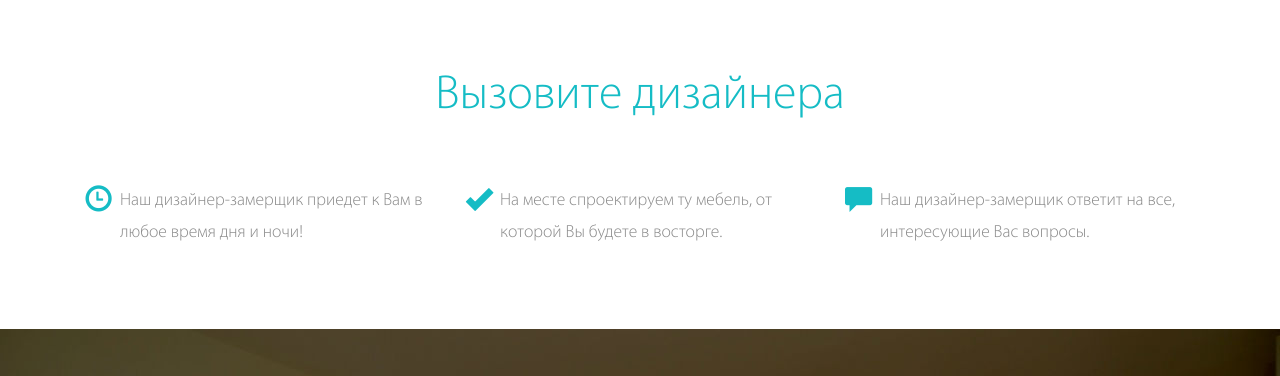
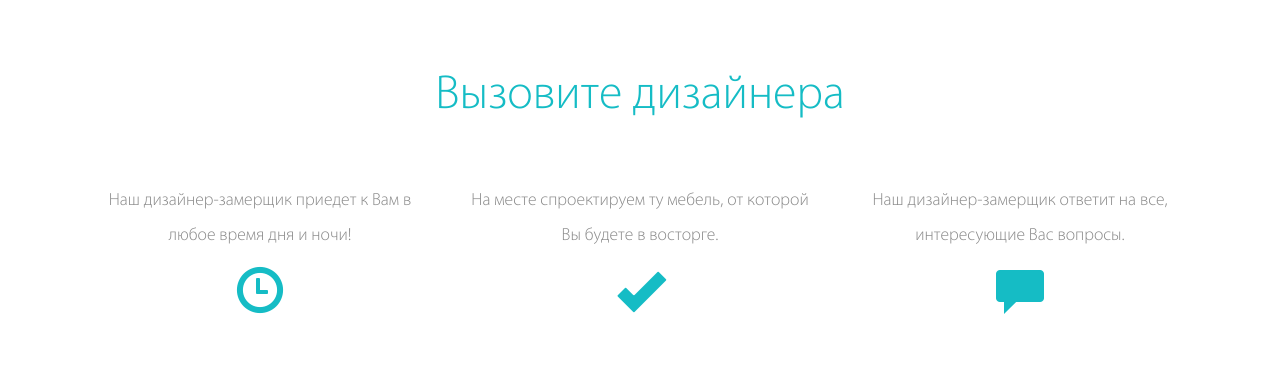
Before and after one commit to mebel-innate/mebel-innate.github.io, a plain HTML site: page index.html in a window 1280 px wide. Shown: the part 2435-2811 px from the top of the page. Drawn offline with Linux system fonts and the light colour scheme.

Commit message:
Test commit

```diff
--- a/index.html
+++ b/index.html
@@ -388,43 +388,26 @@ License URL: http://creativecommons.org/licenses/by/3.0/
 </div>
 <!-- /Portfolio Modals -->
 		<!---->
-		<div class="advantage1" >
-			 <div class="container">
-				 <div class="advantage-top1" >
-				 <h3>Вызовите дизайнера</h3>
+		<div class="container">
+			<div class="services" id="services">
+				<h3>Вызовите дизайнера</h3>
+				<div class="ser-grid ">
+				<div class="col-md-4 ser-top wow fadeInLeft animated" data-wow-delay=".5s">
+					<p>Наш дизайнер-замерщик приедет к Вам в любое время дня и ночи!</p>
+						<span class="glyphicon glyphicon-time" aria-hidden="true"></span>
 				</div>
-			<div class="ad-top1">
-			<div class="col-md-4 wel">
-				<div class="content-ic">
-					<i class="glyphicon glyphicon-time"></i>
+				<div class="col-md-4 ser-top wow fadeInUp animated" data-wow-delay=".5s">
+					<p>На месте спроектируем ту мебель, от которой Вы будете в восторге.</p>
+						<span class="glyphicon glyphicon-ok" aria-hidden="true"></span>
 				</div>
-				<div class="content-text">
-					<p>Наш дизайнер-замерщик приедет к Вам в любое время дня и ночи!</p>
+				<div class="col-md-4 ser-top wow fadeInRight animated" data-wow-delay=".5s">
+					<p>Наш дизайнер-замерщик ответит на все, интересующие Вас вопросы.</p>
+						<span class="glyphicon glyphicon-comment" aria-hidden="true"></span>
 				</div>
-				<div class="clearfix"> </div>
+				<div class="clearfix"></div>
+				</div>
 			</div>
-			<div class="col-md-4">
-				<div class="content-ic">
-					<i class="glyphicon glyphicon-ok"></i>
-				</div>
-				<div class="content-text">
-					<p>На месте спроектируем ту мебель, от которой Вы будете в восторге.</p>
-				</div>
-				<div class="clearfix"> </div>
-			</div>
-			<div class="col-md-4">
-				<div class="content-ic">
-					<i class="glyphicon glyphicon-comment"></i>
-				</div>
-				<div class="content-text">
-					<p>Наш дизайнер-замерщик ответит на все, интересующие Вас вопросы.</p>
-				</div>
-				<div class="clearfix"> </div>
-			</div>
-			<div class="clearfix"> </div>
 		</div>
-</div>
-			 </div>
 		<!---->
 		<div class="clients" id="comments" >
 			 <div class="container">
```
